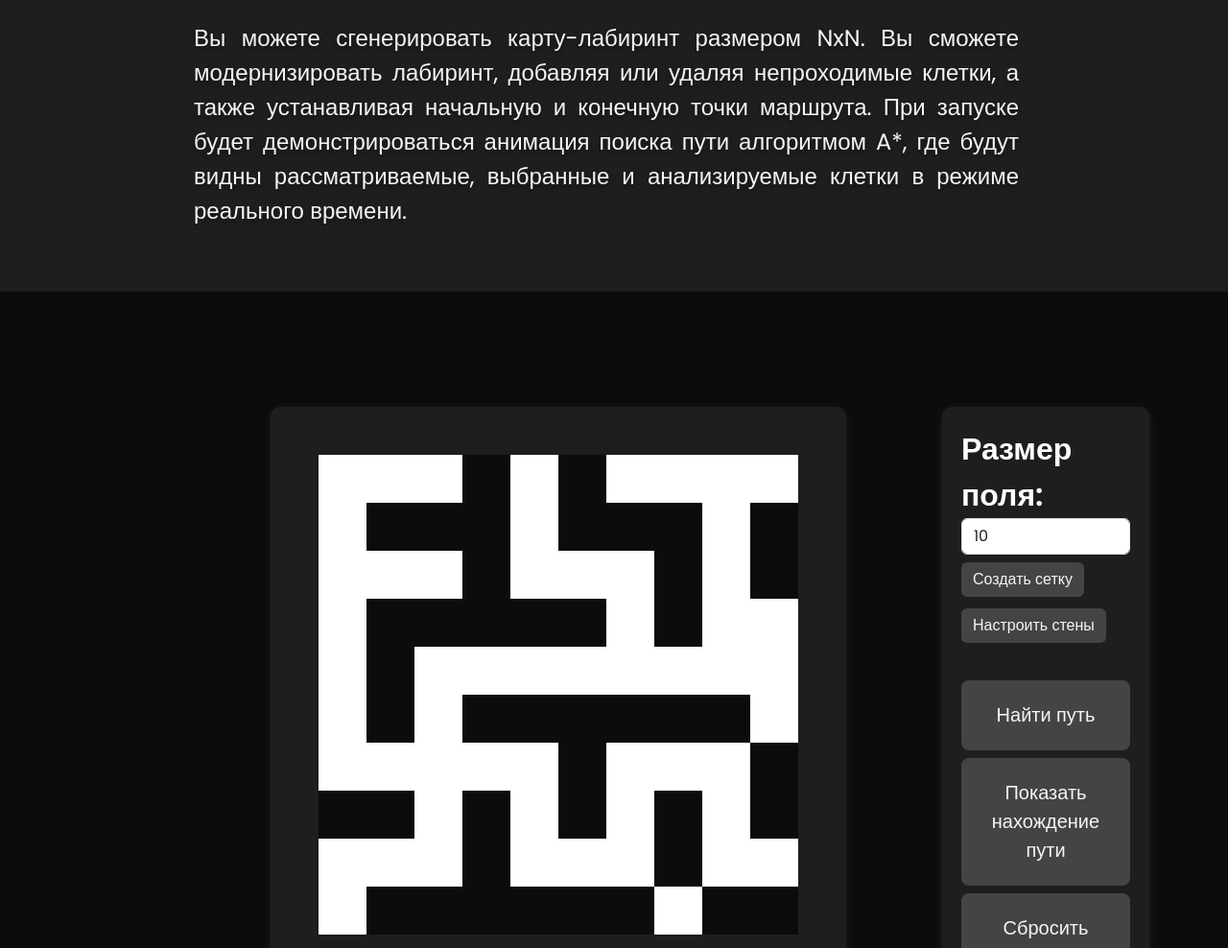
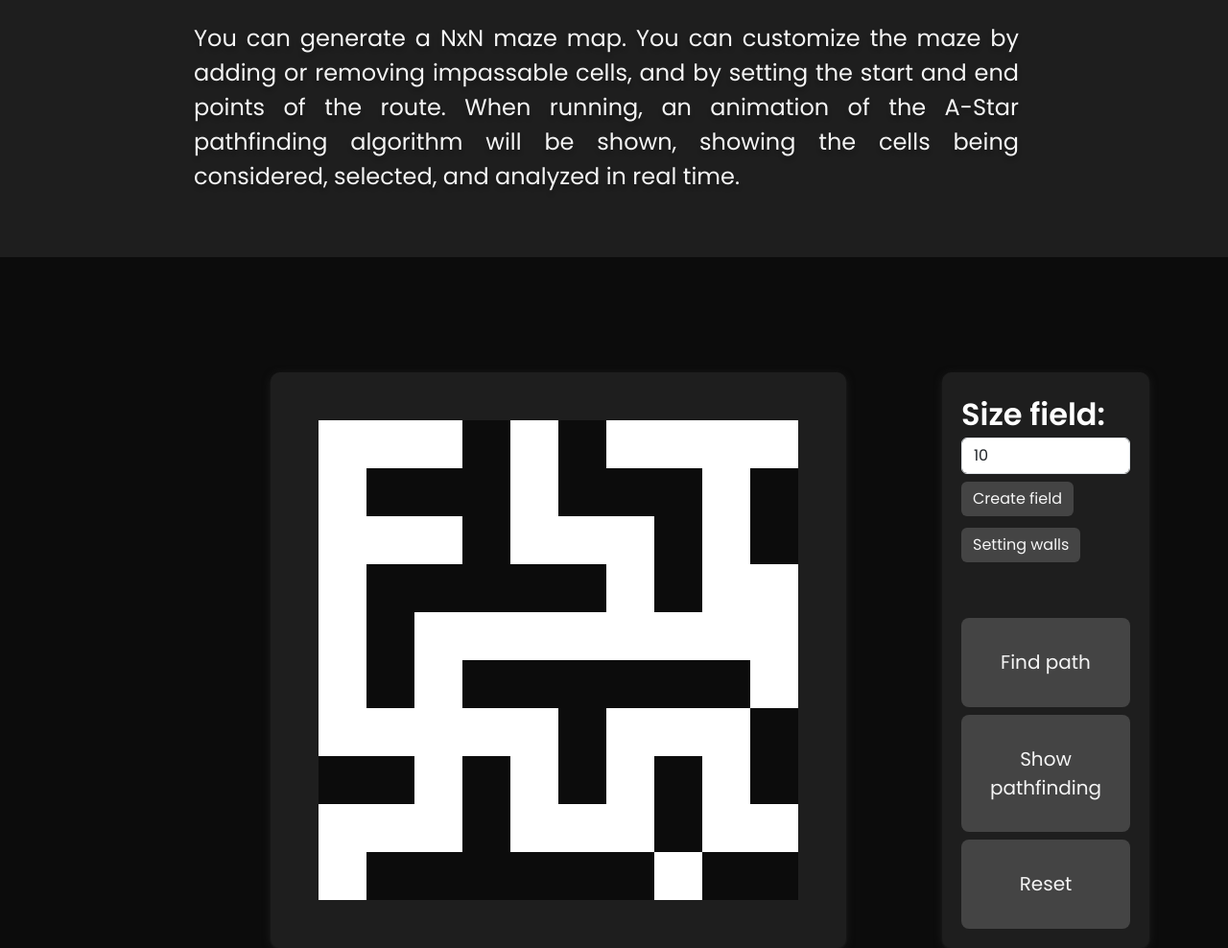
Before and after one commit to kwirit/SquashFamily, a plain HTML site: page apps/AStar/index.html in a window 1280 px wide. Shown: the part 312-1300 px from the top of the page at 96% size. Drawn offline with Linux system fonts and the light colour scheme.

Commit message:
translate on English

```diff
--- a/apps/AStar/index.html
+++ b/apps/AStar/index.html
@@ -6,7 +6,7 @@
     <link href="../../css/bootstrap.min.css" rel="stylesheet">
     <link rel="stylesheet" href="styles.css">
     <link href="../../css/fonts.css" rel="stylesheet">
-    <title>Лабиринт</title>
+    <title>Maze</title>
 </head>
 <body class="text-wrapper">
 <div class="wrapper">
@@ -16,11 +16,10 @@
             <div class="hero-text">
                 <h2>A-Star find path</h2>
                 <p>
-                    Вы можете сгенерировать карту-лабиринт размером NxN. Вы сможете модернизировать лабиринт, добавляя
-                    или удаляя непроходимые клетки, а также устанавливая
-                    начальную и конечную точки маршрута. При запуске будет демонстрироваться анимация поиска пути
-                    алгоритмом A*, где будут видны рассматриваемые, выбранные и анализируемые клетки в режиме реального
-                    времени.
+                    You can generate a NxN maze map. You can customize the maze by adding or removing impassable cells,
+                    and by setting the start and end points of the route. When running, an animation of the A-Star
+                    pathfinding algorithm will be shown, showing the cells being considered, selected, and analyzed in
+                    real time.
                 </p>
             </div>
         </div>
@@ -31,15 +30,16 @@
         </div>
         <div class="buttons d-grid gap-2">
             <div id="settingsGrid" class="settingsGrid">
-                <label for="sizeGrid" class="form-lable">Размер поля:</label>
+                <label for="sizeGrid" class="form-lable">Size field:</label>
                 <input type="number" class="form-control" id="sizeGrid" value="10">
-                <button id="buttonCreateGrid" type="button" class="btn btn-dark">Создать сетку</button>
-                <button id="buttonSettingsWalls" type="button" class="btn btn-dark">Настроить стены</button>
+                <button id="buttonCreateGrid" type="button" class="btn btn-dark">Create field</button>
+                <button id="buttonSettingsWalls" type="button" class="btn btn-dark">Setting walls</button>
             </div>
-            <button id="buttonFindPath" type="button" class="btn btn-dark btn-lg">Найти путь</button>
-            <button id="buttonVisualisationPath" type="button" class="btn btn-dark btn-lg">Показать нахождение пути
+            <button id="buttonFindPath" type="button" class="btn btn-dark btn-lg">Find path</button>
+            <button id="buttonVisualisationPath" type="button" class="btn btn-dark btn-lg">
+                Show pathfinding
             </button>
-            <button id="buttonClearPath" type="button" class="btn btn-dark btn-lg">Сбросить</button>
+            <button id="buttonClearPath" type="button" class="btn btn-dark btn-lg">Reset</button>
         </div>
     </div>
 </div>
--- a/templates/headerAlgorithms.html
+++ b/templates/headerAlgorithms.html
@@ -10,7 +10,7 @@
                         Algorithms
                     </a>
                     <ul class="dropdown-menu">
-                        <li><a class="dropdown-item" href="../../apps/AStar/index.html">A* find Path</a></li>
+                        <li><a class="dropdown-item" href="../../apps/AStar/index.html">A-Star find Path</a></li>
                         <li><a class="dropdown-item" href="../../apps/Cluster/index.html">Clustering</a></li>
                         <li><a class="dropdown-item" href="../../apps/Genetic/index.html">Genetic algorithm</a></li>
                         <li><a class="dropdown-item" href="../../apps/Ant/index.html">Ant colony Algorithm</a></li>
```
Also changed, not shown: apps/Cluster/index.html (+9 -9 lines), main.html (+2 -1 lines), templates/headerHome.html (+1 -1 lines), apps/Ant/ant.js (deleted).
